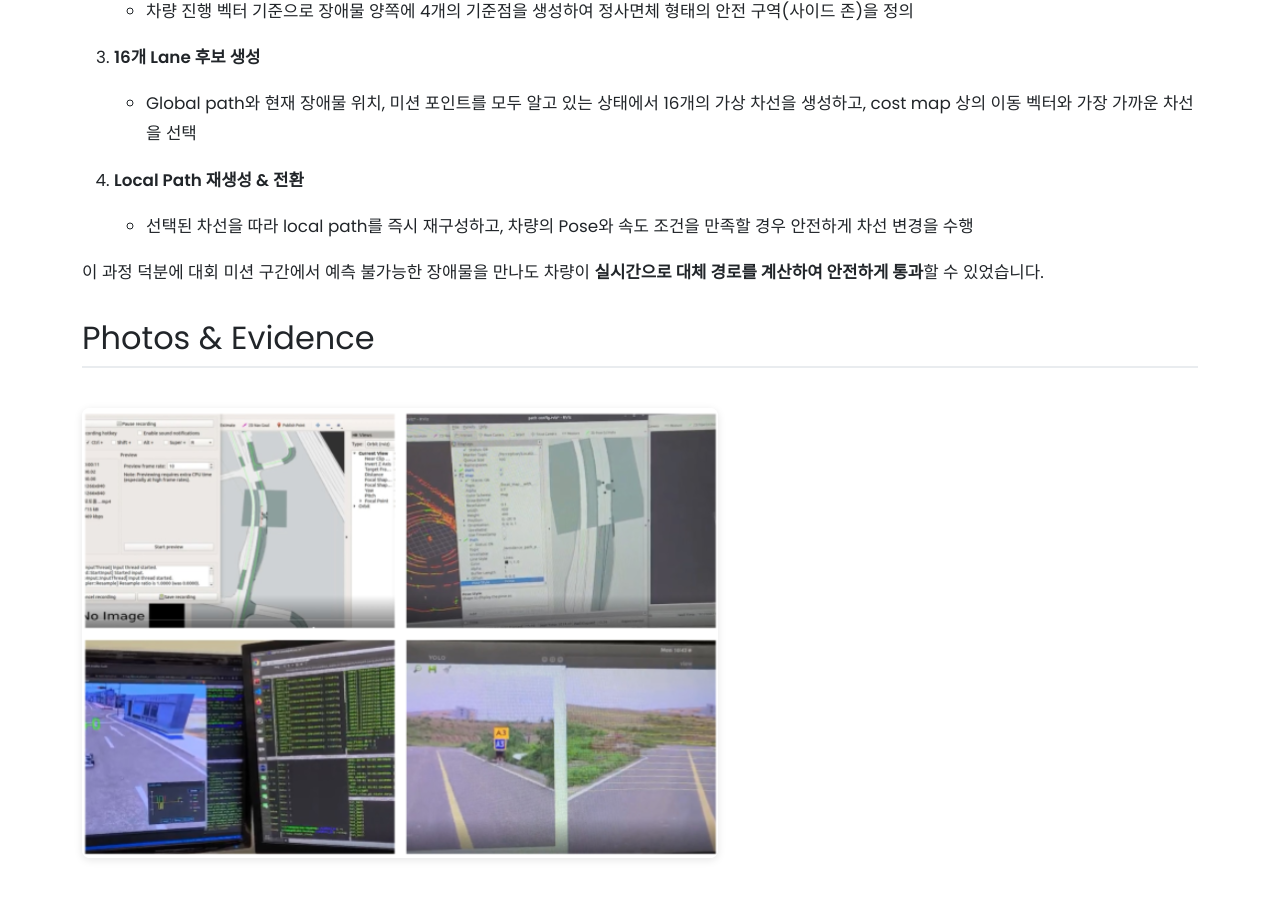
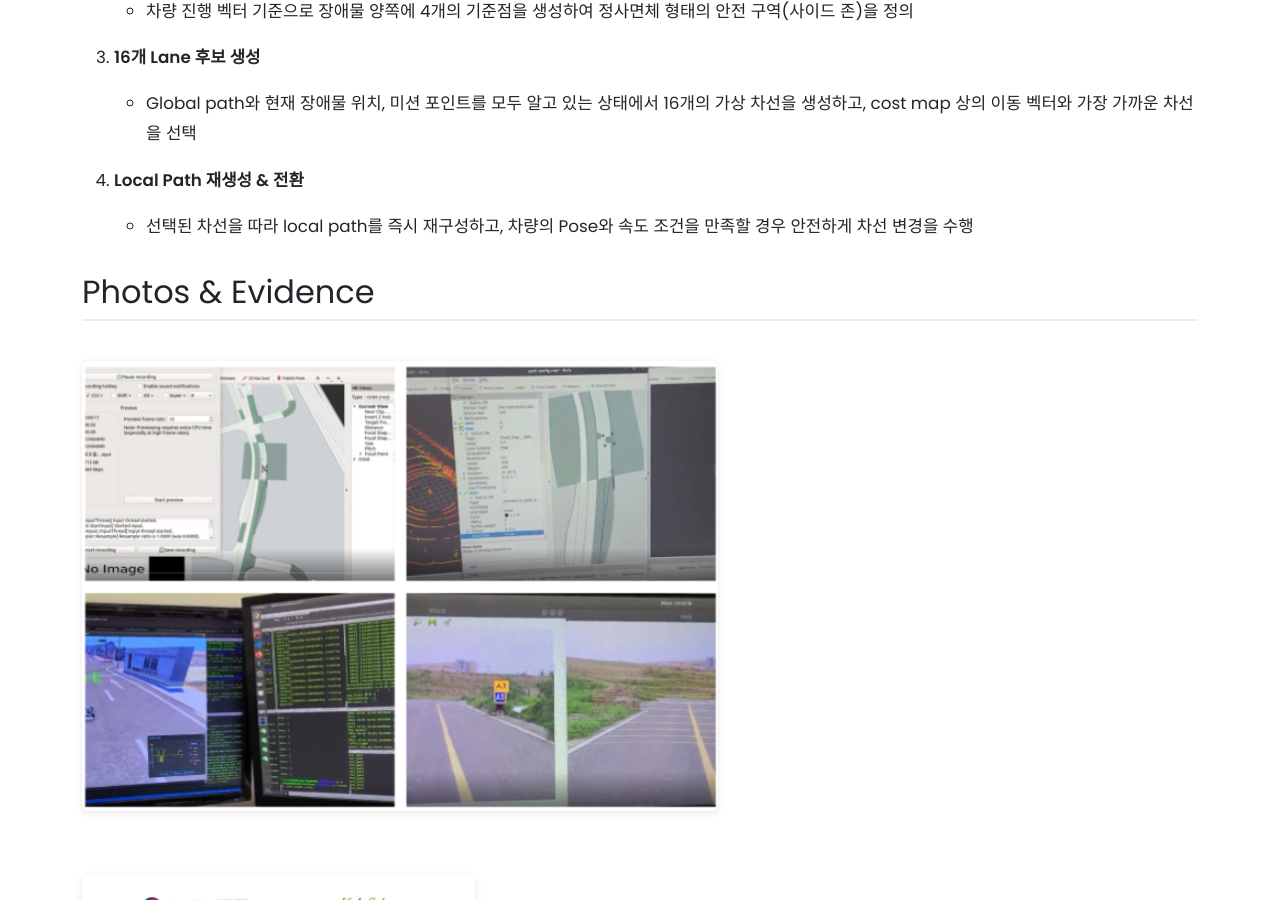
Before and after one commit to jinwoo-Sync/jinwoo-Sync.github.io, a Jekyll site: the page built from _projects/autonomous_competition.md, in a window 1280 px wide and 900 px high, scrolled down 1500 px. Built offline with Jekyll 4.4.1, drawn with Linux system fonts in a browser that asks for light colours.

Commit message:
불필요한 설명 제거

```diff
--- a/_projects/autonomous_competition.md
+++ b/_projects/autonomous_competition.md
@@ -34,8 +34,6 @@ order: 7
 4. **Local Path 재생성 & 전환**
    - 선택된 차선을 따라 local path를 즉시 재구성하고, 차량의 Pose와 속도 조건을 만족할 경우 안전하게 차선 변경을 수행
 
-이 과정 덕분에 대회 미션 구간에서 예측 불가능한 장애물을 만나도 차량이 **실시간으로 대체 경로를 계산하여 안전하게 통과**할 수 있었습니다.
-
 ## Photos & Evidence
 
 
```
